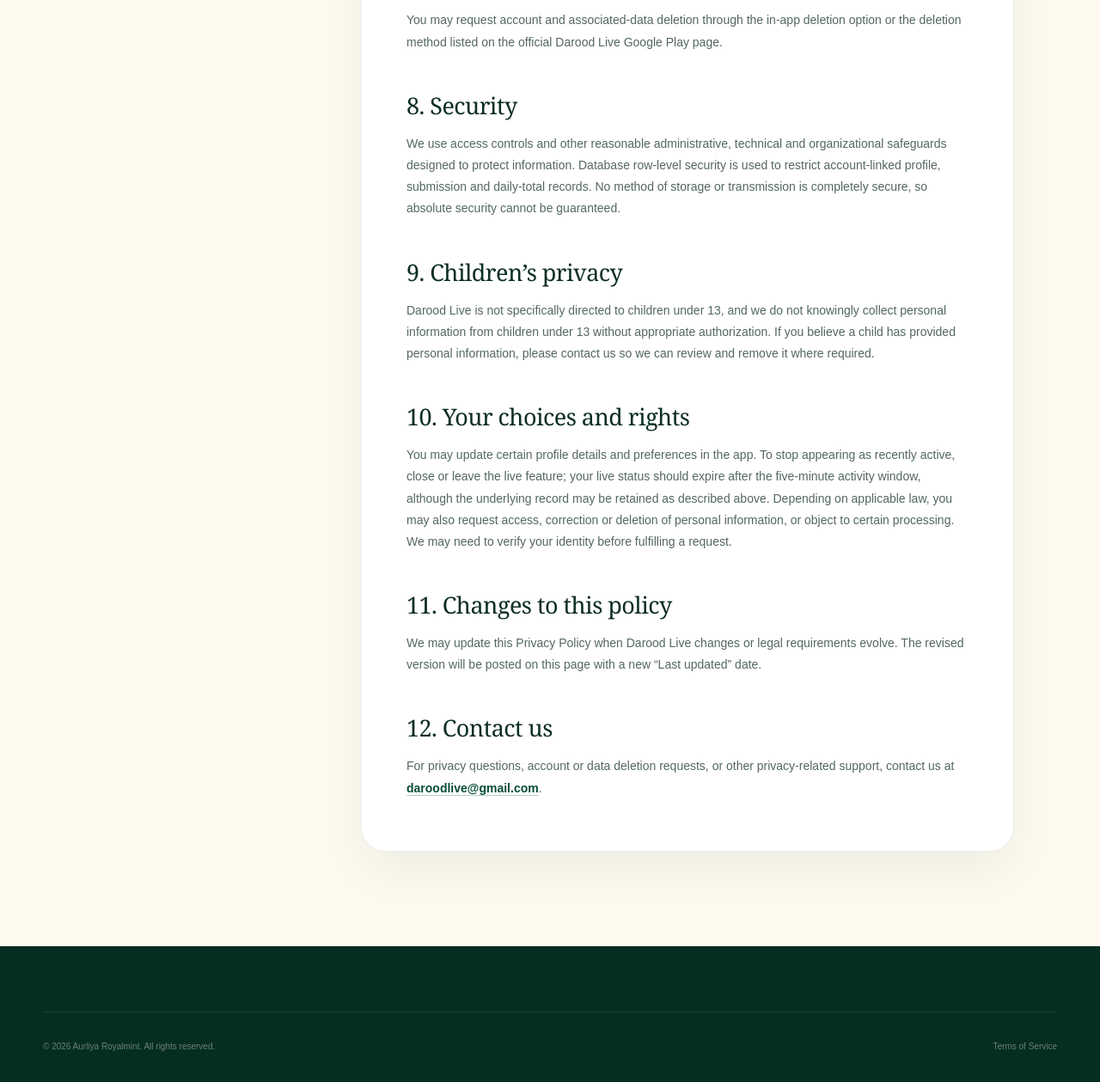
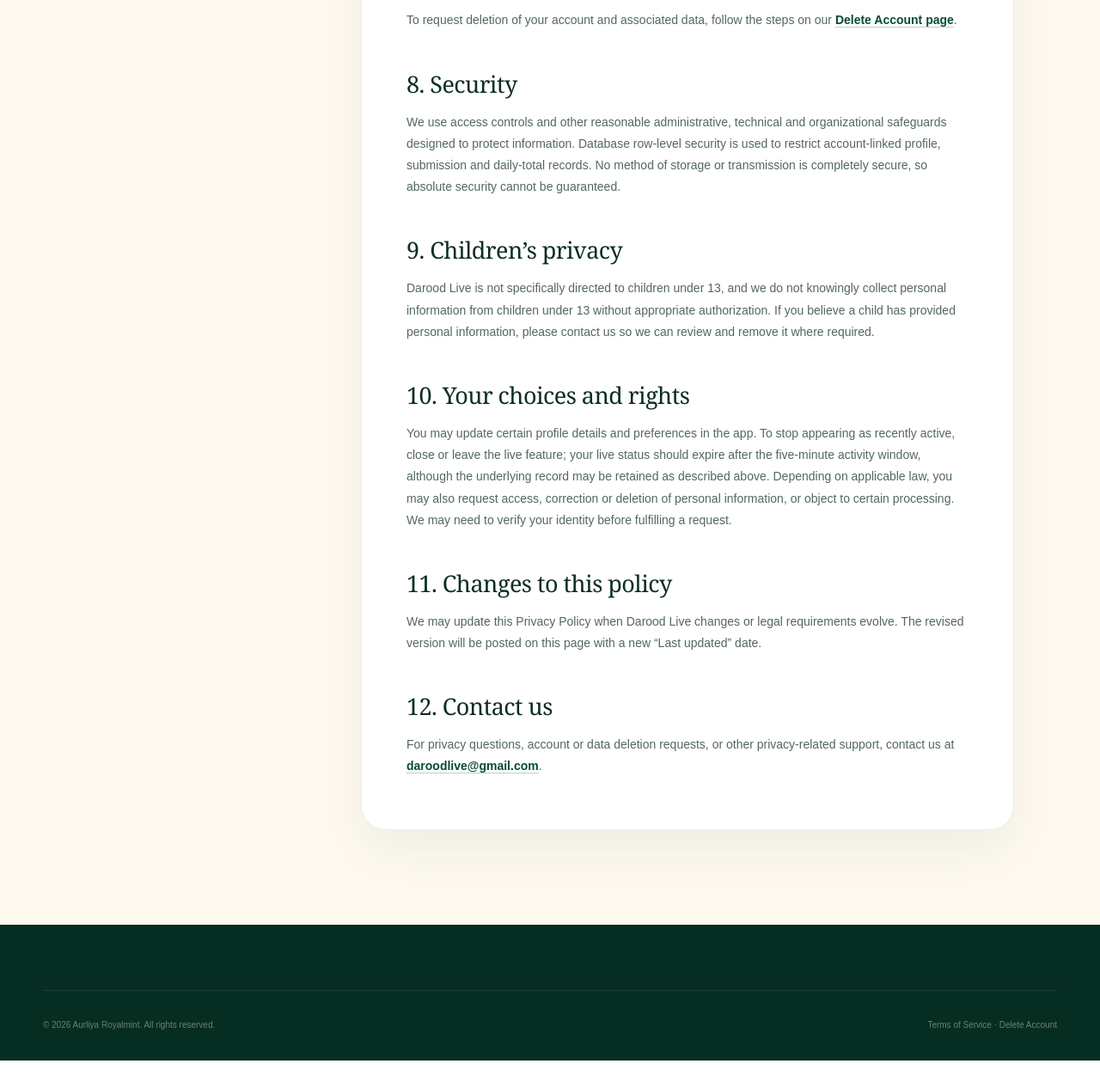
Before and after one commit to aurliyaroyalmint/aurliyaroyalmint.github.io, a plain HTML site: page privacy.html in a window 1280 px wide. Shown: the part 2873-4132 px from the top of the page at 86% size. After the commit the page ends 4107 px from the top, so only its background shows below. Drawn offline with Linux system fonts and the light colour scheme.

Commit message:
privacy.html

```diff
--- a/privacy.html
+++ b/privacy.html
@@ -1,4 +1,4 @@
-<!doctype html>
+<!DOCTYPE html>
 <html lang="en">
 <head>
   <meta charset="utf-8"><meta name="viewport" content="width=device-width, initial-scale=1"><meta name="theme-color" content="#064c34">
@@ -18,7 +18,7 @@
         <section><h2>4. Community totals and live-reader visibility</h2><p>Darood Live displays community information such as global Darood totals, city-wise totals and participant counts. These statistics are aggregated and do not include your name, email address or personal reading history.</p><p>To operate the Live Readers feature, Darood Live records a pseudonymous account identifier together with your selected country, city and last-active time. Other authenticated Darood Live users can access these recent live-reader records through the service. The app is designed to use them for live city/country activity and not to display your name or email address.</p><p>A reader is normally treated as live for up to five minutes after the most recent activity signal. The five-minute window controls live status; it does not necessarily mean the underlying record is immediately deleted after five minutes.</p></section>
         <section><h2>5. Supabase and other service providers</h2><p>Darood Live uses Supabase to provide authentication, database storage, secure server-side functions and real-time updates. Supabase may process account, profile, submitted-count, city participation and live-activity information on our behalf. We may also use other trusted providers for file storage, hosting, analytics, crash reporting or customer support. These providers process information to provide services to us and are subject to their own security, privacy and legal obligations.</p></section>
         <section><h2>6. Data sharing and sale</h2><p>We do not sell your personal information. We may disclose limited information to service providers, when required by law, to protect users or the service, or as part of a business transfer where appropriate safeguards apply.</p></section>
-        <section><h2>7. Data retention and deletion</h2><p>We retain account-linked information for as long as reasonably necessary to operate Darood Live, comply with legal obligations, resolve disputes and protect the service. Live-reader records are updated as you use the live feature and may remain stored after the five-minute live window until they are updated, deleted or removed with your account.</p><p>If you delete your Darood Live account, account-linked profile, submission, daily-total, city-participation and live-reader records are designed to be deleted from the active database. Previously contributed global or city-level aggregated totals may remain because they no longer identify you and form part of the community's historical count. Backup copies may remain for a limited period where required for security, disaster recovery or legal compliance.</p><p>You may request account and associated-data deletion through the in-app deletion option or the deletion method listed on the official Darood Live Google Play page.</p></section>
+        <section><h2>7. Data retention and deletion</h2><p>We retain account-linked information for as long as reasonably necessary to operate Darood Live, comply with legal obligations, resolve disputes and protect the service. Live-reader records are updated as you use the live feature and may remain stored after the five-minute live window until they are updated, deleted or removed with your account.</p><p>If you delete your Darood Live account, account-linked profile, submission, daily-total, city-participation and live-reader records are designed to be deleted from the active database. Previously contributed global or city-level aggregated totals may remain because they no longer identify you and form part of the community's historical count. Backup copies may remain for a limited period where required for security, disaster recovery or legal compliance.</p><p>To request deletion of your account and associated data, follow the steps on our <a href="delete-account.html">Delete Account page</a>.</p></section>
         <section><h2>8. Security</h2><p>We use access controls and other reasonable administrative, technical and organizational safeguards designed to protect information. Database row-level security is used to restrict account-linked profile, submission and daily-total records. No method of storage or transmission is completely secure, so absolute security cannot be guaranteed.</p></section>
         <section><h2>9. Children’s privacy</h2><p>Darood Live is not specifically directed to children under 13, and we do not knowingly collect personal information from children under 13 without appropriate authorization. If you believe a child has provided personal information, please contact us so we can review and remove it where required.</p></section>
         <section><h2>10. Your choices and rights</h2><p>You may update certain profile details and preferences in the app. To stop appearing as recently active, close or leave the live feature; your live status should expire after the five-minute activity window, although the underlying record may be retained as described above. Depending on applicable law, you may also request access, correction or deletion of personal information, or object to certain processing. We may need to verify your identity before fulfilling a request.</p></section>
@@ -26,7 +26,7 @@
         <section><h2>12. Contact us</h2><p>For privacy questions, account or data deletion requests, or other privacy-related support, contact us at <a href="mailto:daroodlive@gmail.com">daroodlive@gmail.com</a>.</p></section>
       </article>
     </div>
-    <footer class="site-footer"><div class="shell footer-bottom"><p>© 2026 Aurliya Royalmint. All rights reserved.</p><p><a href="terms.html">Terms of Service</a></p></div></footer>
+    <footer class="site-footer"><div class="shell footer-bottom"><p>© 2026 Aurliya Royalmint. All rights reserved.</p><p><a href="terms.html">Terms of Service</a> · <a href="delete-account.html">Delete Account</a></p></div></footer>
   </main>
 </body>
 </html>
```
